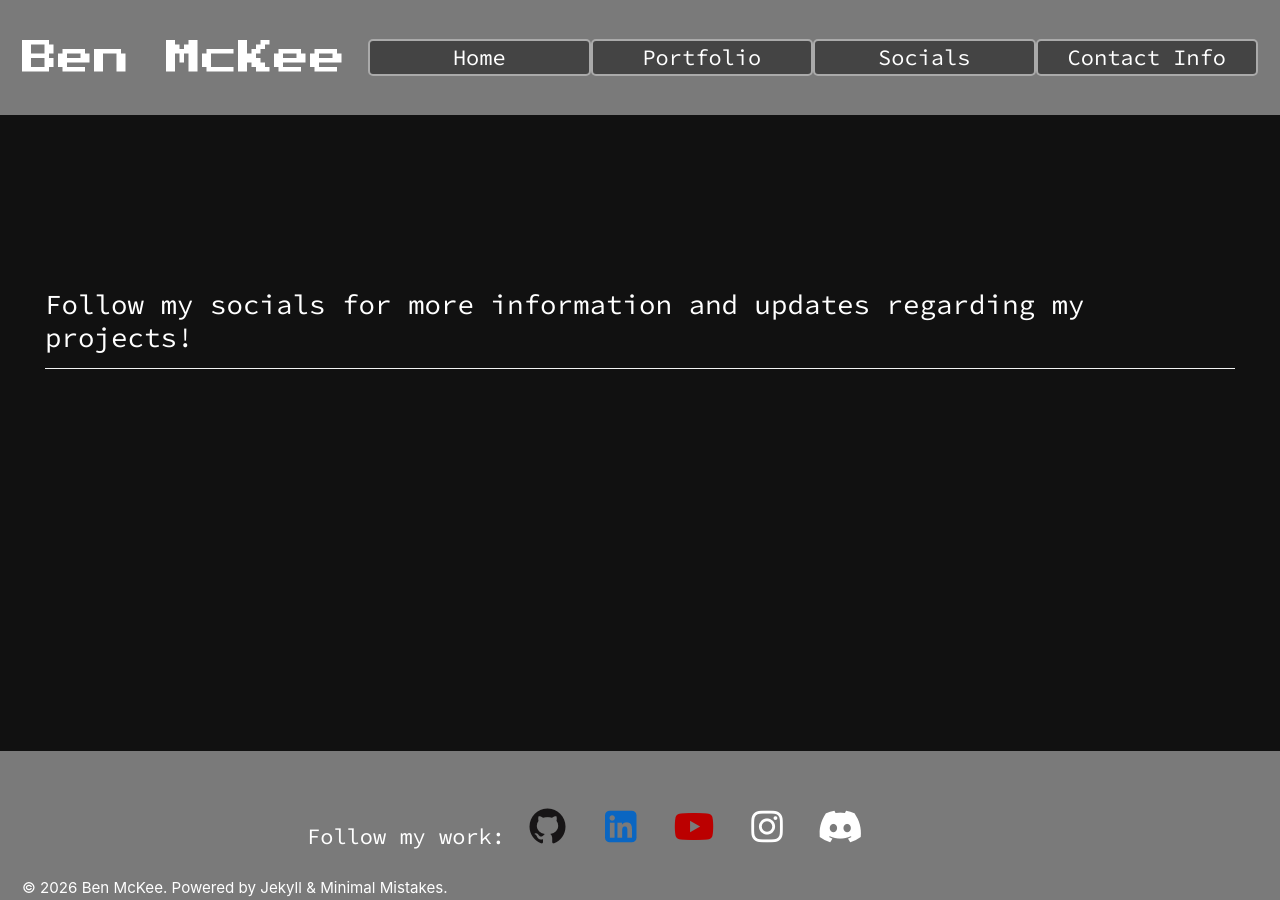
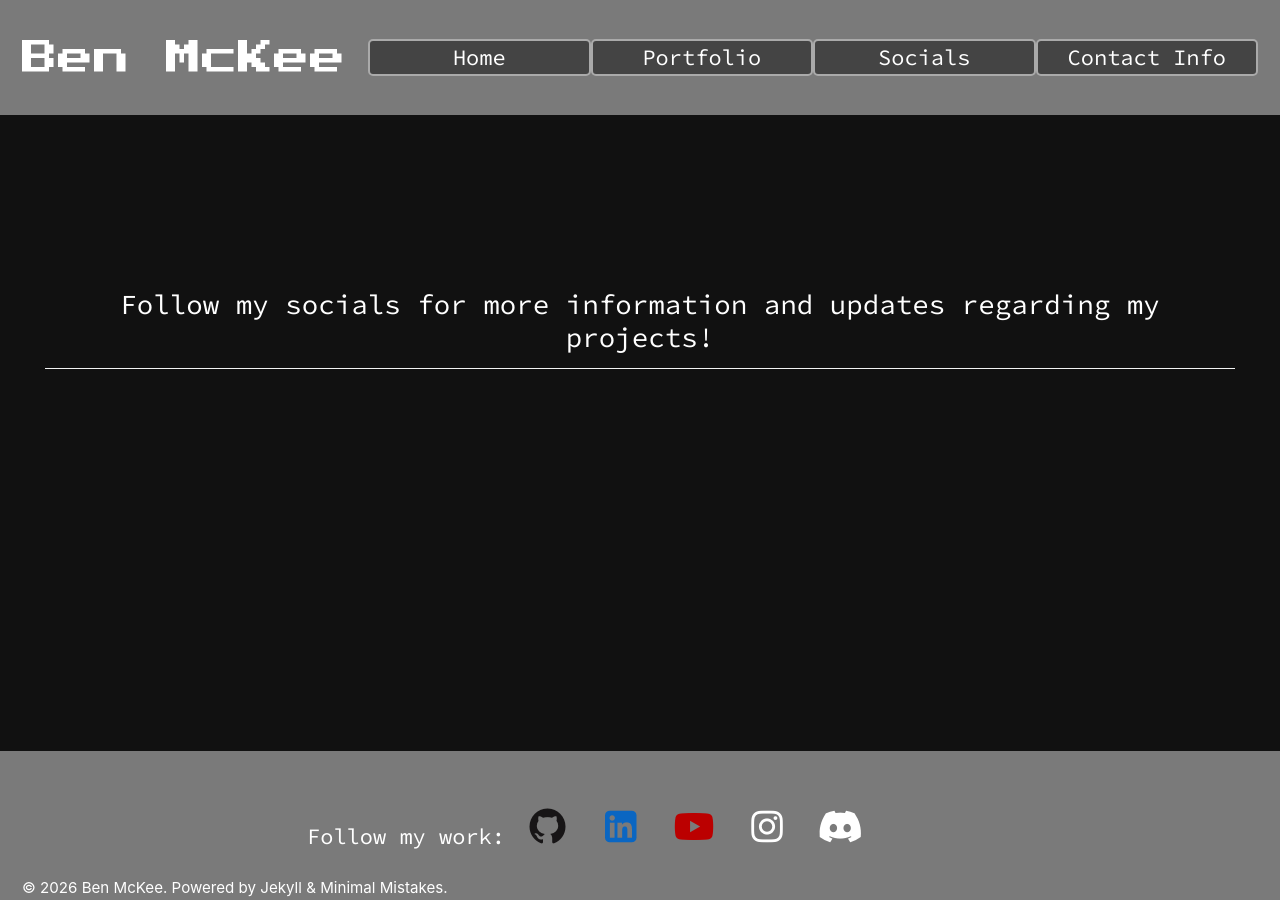
Before and after one commit to Bugglenuggets/Bugglenuggets.github.io, a Jekyll site: the page built from _pages/page-socials.md, in a window 1280 px wide. Built offline with Jekyll 4.4.1, drawn with Linux system fonts in a browser that asks for light colours; some web fonts are replaced.

Commit message:
Update page-socials.md

```diff
--- a/_pages/page-socials.md
+++ b/_pages/page-socials.md
@@ -3,5 +3,9 @@ title: "Socials"
 layout: default
 permalink: /socials/
 ---
-<h2 class="source-code-pro" style="text-align: middle;">Follow my socials for more information and updates regarding my projects!</h2>
+<h2 class="source-code-pro" style="text-align: center;">Follow my socials for more information and updates regarding my projects!</h2>
 <div display="flex" style="flex: 1 1 250px;" gap="2em">
+  <div>
+
+  </div>
+</div>
```
